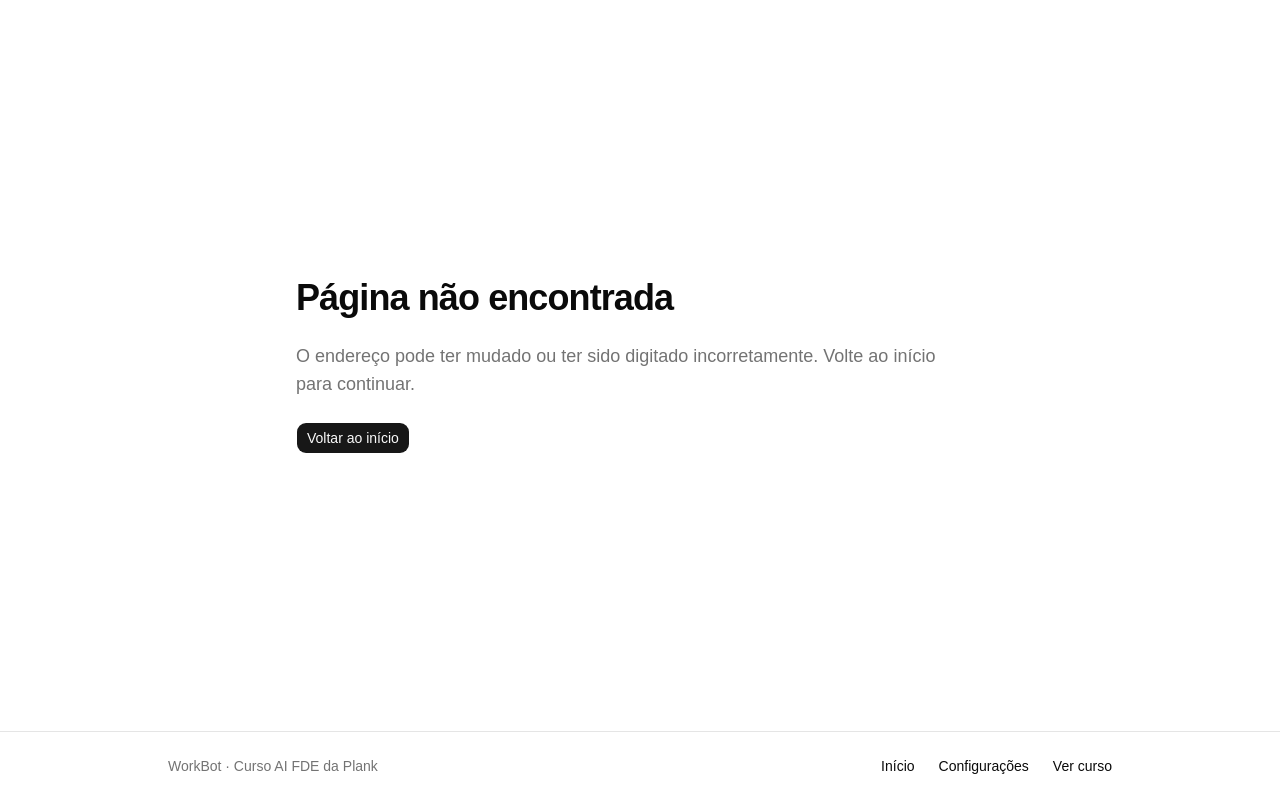
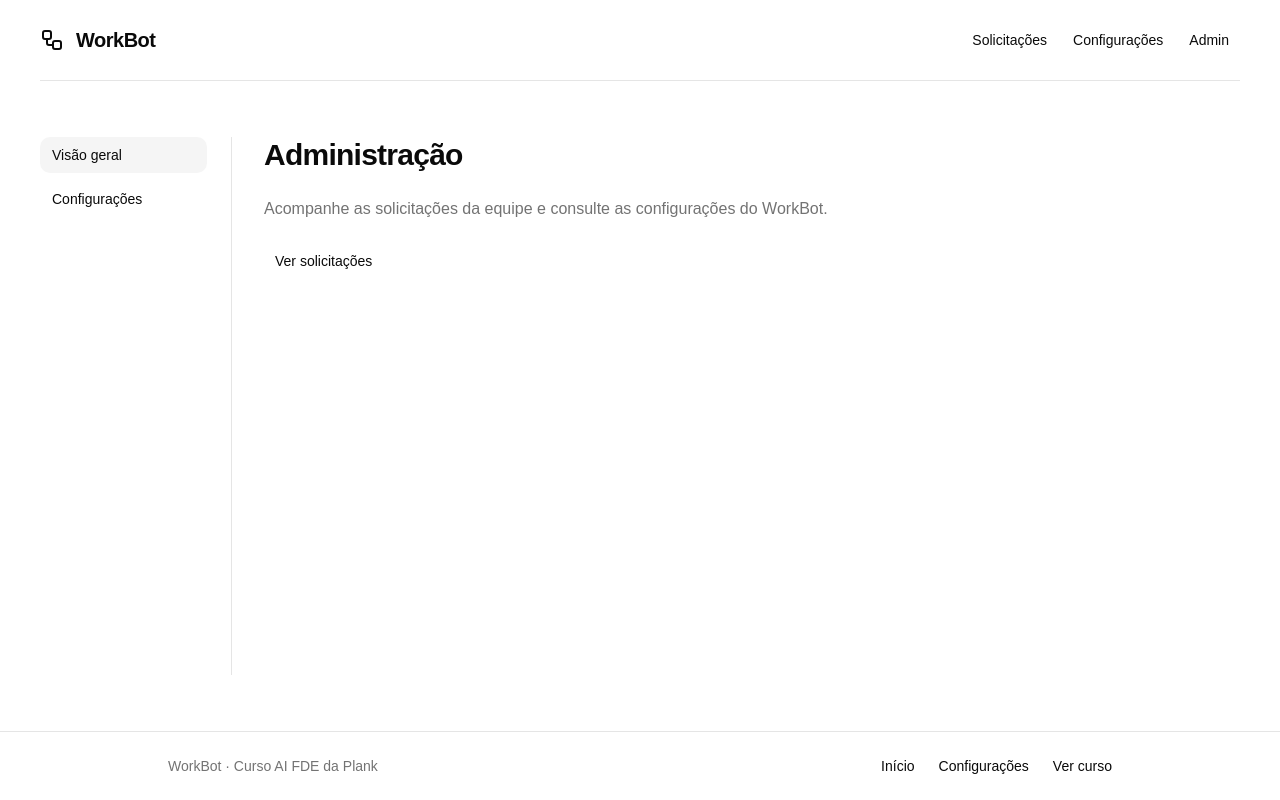
Before and after one commit to caadjo/plank-fde-training, a Next.js app: page /admin in a window 1280 px wide. Before the commit this address had no page. Built offline with nearby package versions, Linux system fonts and the light colour scheme.

Commit message:
feat: criar navegação da área administrativa (WOR-13)

```diff
--- /dev/null
+++ b/src/app/admin/layout.tsx
@@ -0,0 +1,20 @@
+import { AdminNav } from "@/components/admin-nav";
+import { SiteHeader } from "@/components/site-header";
+
+export default function AdminLayout({
+  children,
+}: {
+  children: React.ReactNode;
+}) {
+  return (
+    <div className="mx-auto flex w-full max-w-7xl flex-1 flex-col px-6 sm:px-10">
+      <SiteHeader />
+      <div className="grid flex-1 gap-8 py-10 md:grid-cols-[12rem_minmax(0,1fr)] sm:py-14">
+        <aside className="border-b pb-6 md:border-r md:border-b-0 md:pr-6 md:pb-0">
+          <AdminNav />
+        </aside>
+        <main className="min-w-0">{children}</main>
+      </div>
+    </div>
+  );
+}
--- /dev/null
+++ b/src/app/admin/page.tsx
@@ -0,0 +1,20 @@
+import type { Metadata } from "next";
+import Link from "next/link";
+import { buttonVariants } from "@/components/ui/button";
+
+export const metadata: Metadata = { title: "Administração" };
+
+export default function AdminPage() {
+  return (
+    <div className="space-y-6">
+      <h1 className="text-3xl font-semibold tracking-tight">Administração</h1>
+      <p className="max-w-prose text-muted-foreground">
+        Acompanhe as solicitações da equipe e consulte as configurações do
+        WorkBot.
+      </p>
+      <Link href="/requests" className={buttonVariants({ variant: "outline" })}>
+        Ver solicitações
+      </Link>
+    </div>
+  );
+}
--- /dev/null
+++ b/src/components/admin-nav.tsx
@@ -0,0 +1,34 @@
+"use client";
+
+import Link from "next/link";
+import { usePathname } from "next/navigation";
+import { cn } from "@/lib/utils";
+
+const links = [
+  { href: "/admin", label: "Visão geral" },
+  { href: "/settings", label: "Configurações" },
+];
+
+export function AdminNav() {
+  const pathname = usePathname();
+  return (
+    <nav
+      aria-label="Administração"
+      className="flex flex-wrap gap-2 md:flex-col"
+    >
+      {links.map(({ href, label }) => (
+        <Link
+          key={href}
+          href={href}
+          aria-current={pathname === href ? "page" : undefined}
+          className={cn(
+            "rounded-lg px-3 py-2 text-sm transition-colors hover:bg-muted focus-visible:outline-2 focus-visible:outline-offset-4",
+            pathname === href && "bg-muted font-medium",
+          )}
+        >
+          {label}
+        </Link>
+      ))}
+    </nav>
+  );
+}
--- a/src/components/site-header.tsx
+++ b/src/components/site-header.tsx
@@ -23,6 +23,9 @@ export function SiteHeader() {
         <Link href="/settings" className={buttonVariants({ variant: "ghost" })}>
           Configurações
         </Link>
+        <Link href="/admin" className={buttonVariants({ variant: "ghost" })}>
+          Admin
+        </Link>
       </nav>
     </header>
   );
```
Also changed, not shown: 1 other file (tests, documents, lock files or other folders).
